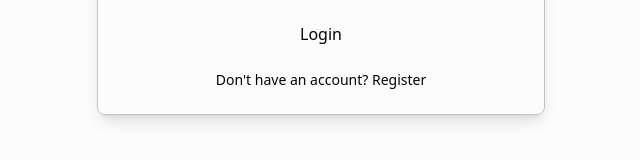
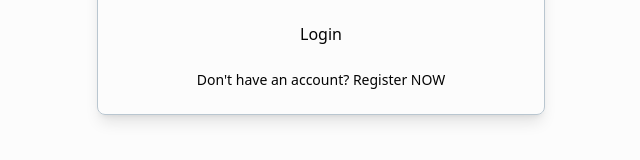
Before and after one commit to profvic/rapid-reach, a React (Vite) app in the folder frontend/: page /login in a window 1280 px wide. Shown: the part 508-668 px from the top of the page, without its empty margins (319-959 px from the left). Built offline with nearby package versions, Linux system fonts and the light colour scheme; no server answers.

Commit message:
Update Login.jsx

```diff
--- a/frontend/src/pages/Login.jsx
+++ b/frontend/src/pages/Login.jsx
@@ -76,7 +76,7 @@ const Login = () => {
       <div className="mt-4 text-center text-sm">
         <span className="text-muted-foreground">Don't have an account?</span>{' '}
         <Link to="/register" className="text-primary hover:underline">
-          Register
+          Register NOW
         </Link>
       </div>
     </div>
```
